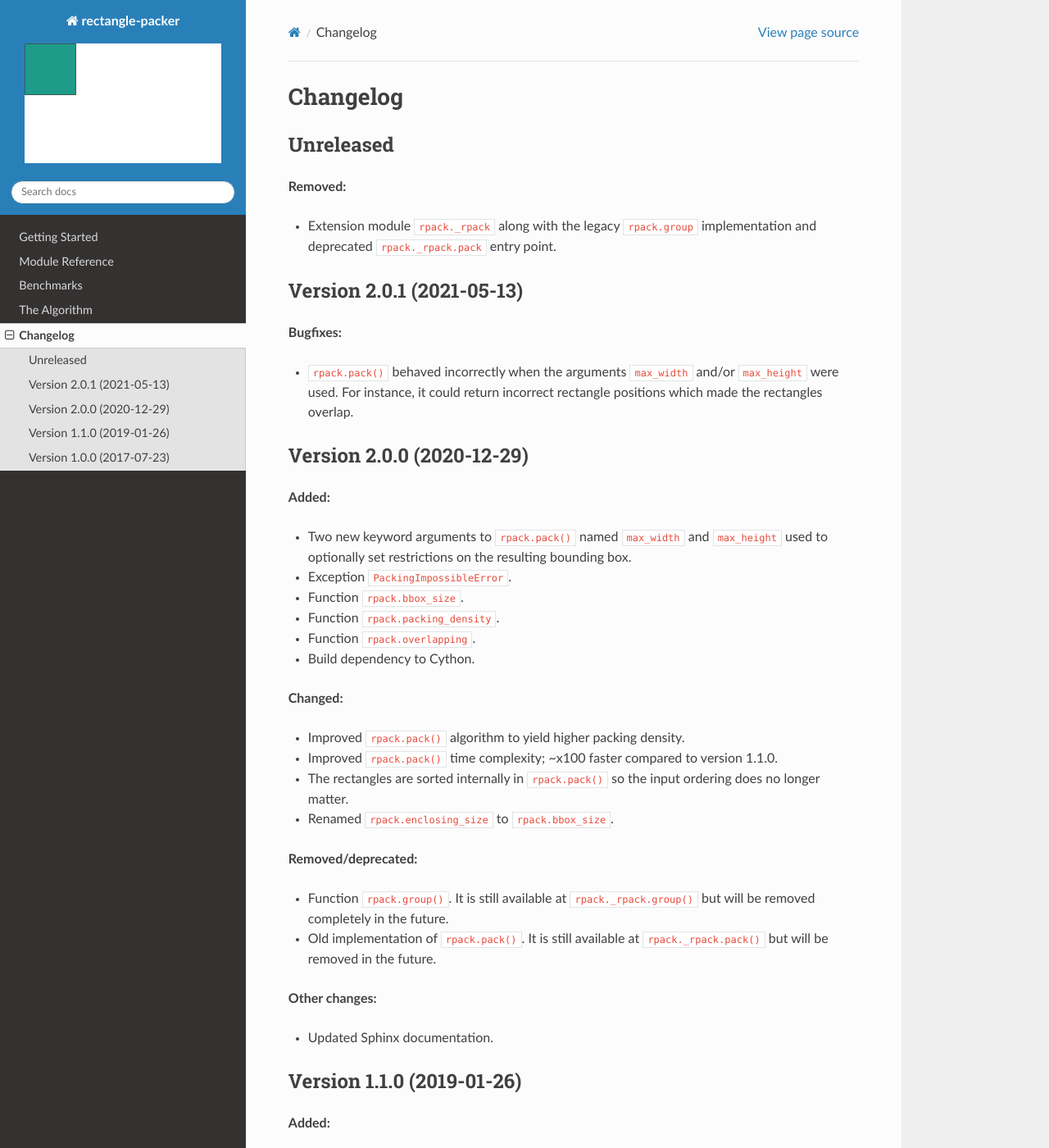
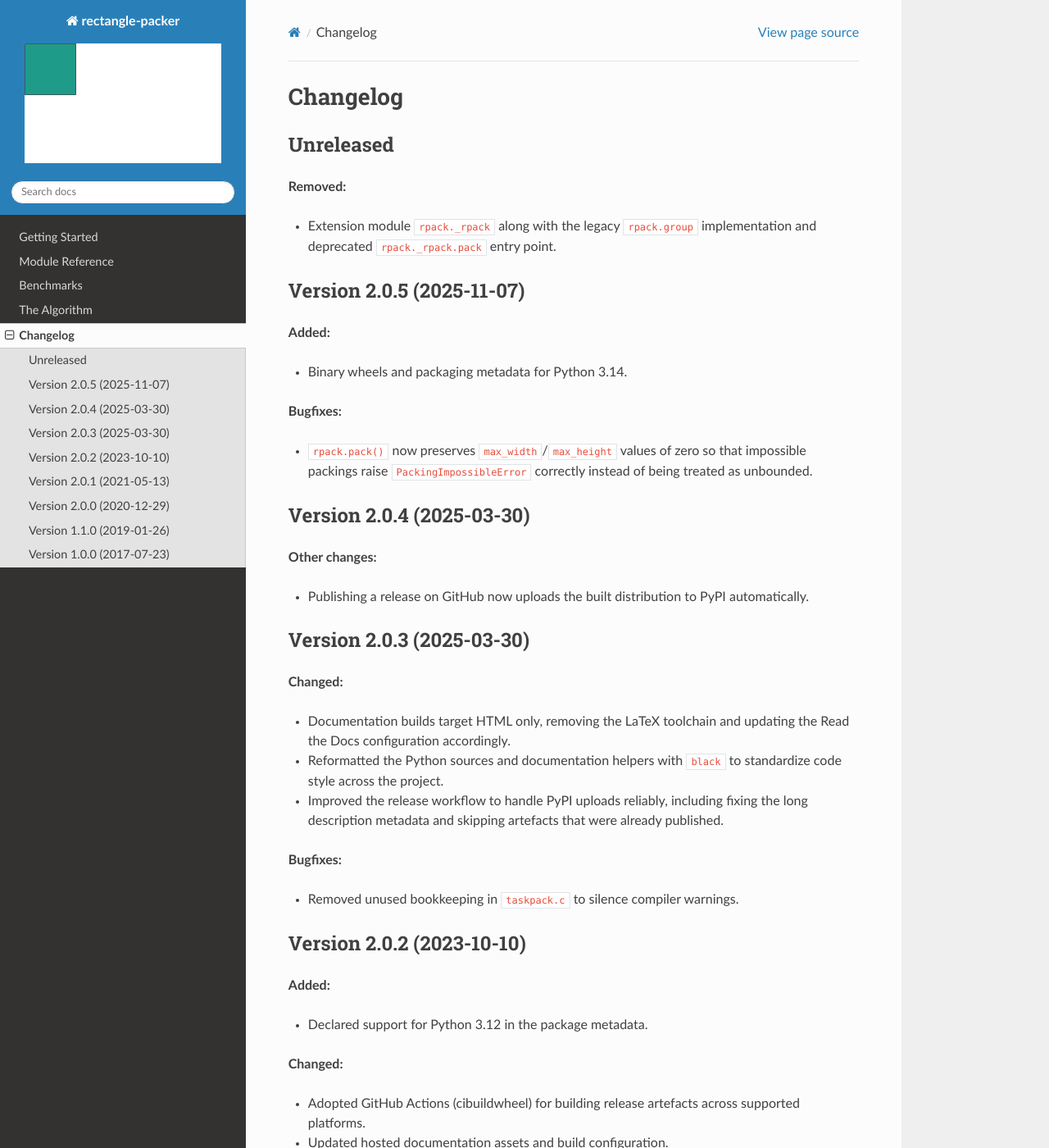
Before and after one commit to Penlect/rectangle-packer, a Sphinx documentation site: the page built from doc/changelog.rst, in a window 1280 px wide and 1400 px high. Shown: the whole window at 82% size. Built offline with Sphinx 7.4.7 and the Read the Docs theme 3.1.0, drawn with Linux system fonts in a browser that asks for light colours; formulas are drawn with MathJax 3; some of the changed text lies outside the part shown.

Commit message:
Update changelog for recent releases

```diff
--- a/doc/changelog.rst
+++ b/doc/changelog.rst
@@ -9,6 +9,67 @@ Unreleased
 
 * Extension module ``rpack._rpack`` along with the legacy ``rpack.group``
   implementation and deprecated ``rpack._rpack.pack`` entry point.
+
+
+Version 2.0.5 (2025-11-07)
+==========================
+
+**Added:**
+
+* Binary wheels and packaging metadata for Python 3.14.
+
+**Bugfixes:**
+
+* ``rpack.pack()`` now preserves ``max_width``/``max_height`` values of zero so
+  that impossible packings raise ``PackingImpossibleError`` correctly instead of
+  being treated as unbounded.
+
+
+Version 2.0.4 (2025-03-30)
+==========================
+
+**Other changes:**
+
+* Publishing a release on GitHub now uploads the built distribution to PyPI
+  automatically.
+
+
+Version 2.0.3 (2025-03-30)
+==========================
+
+**Changed:**
+
+* Documentation builds target HTML only, removing the LaTeX toolchain and
+  updating the Read the Docs configuration accordingly.
+* Reformatted the Python sources and documentation helpers with ``black`` to
+  standardize code style across the project.
+* Improved the release workflow to handle PyPI uploads reliably, including
+  fixing the long description metadata and skipping artefacts that were already
+  published.
+
+**Bugfixes:**
+
+* Removed unused bookkeeping in ``taskpack.c`` to silence compiler warnings.
+
+
+Version 2.0.2 (2023-10-10)
+==========================
+
+**Added:**
+
+* Declared support for Python 3.12 in the package metadata.
+
+**Changed:**
+
+* Adopted GitHub Actions (cibuildwheel) for building release artefacts across
+  supported platforms.
+* Updated hosted documentation assets and build configuration.
+* Relaxed the Cython build configuration to stay compatible with newer Cython
+  releases while silencing future ``nogil`` signature warnings.
+
+**Bugfixes:**
+
+* Restored compatibility with Cython 3 when compiling the extension module.
 
 
 Version 2.0.1 (2021-05-13)
```
